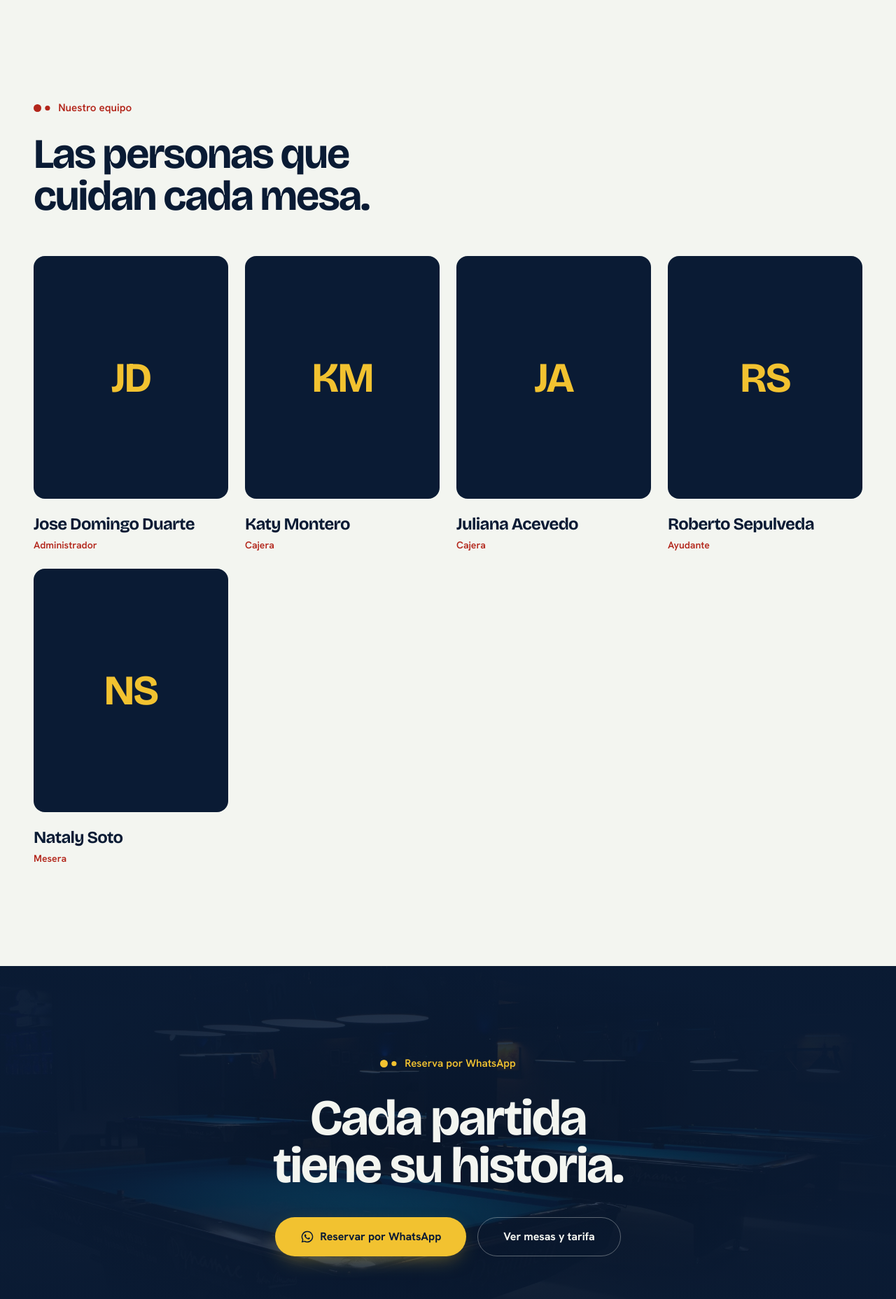
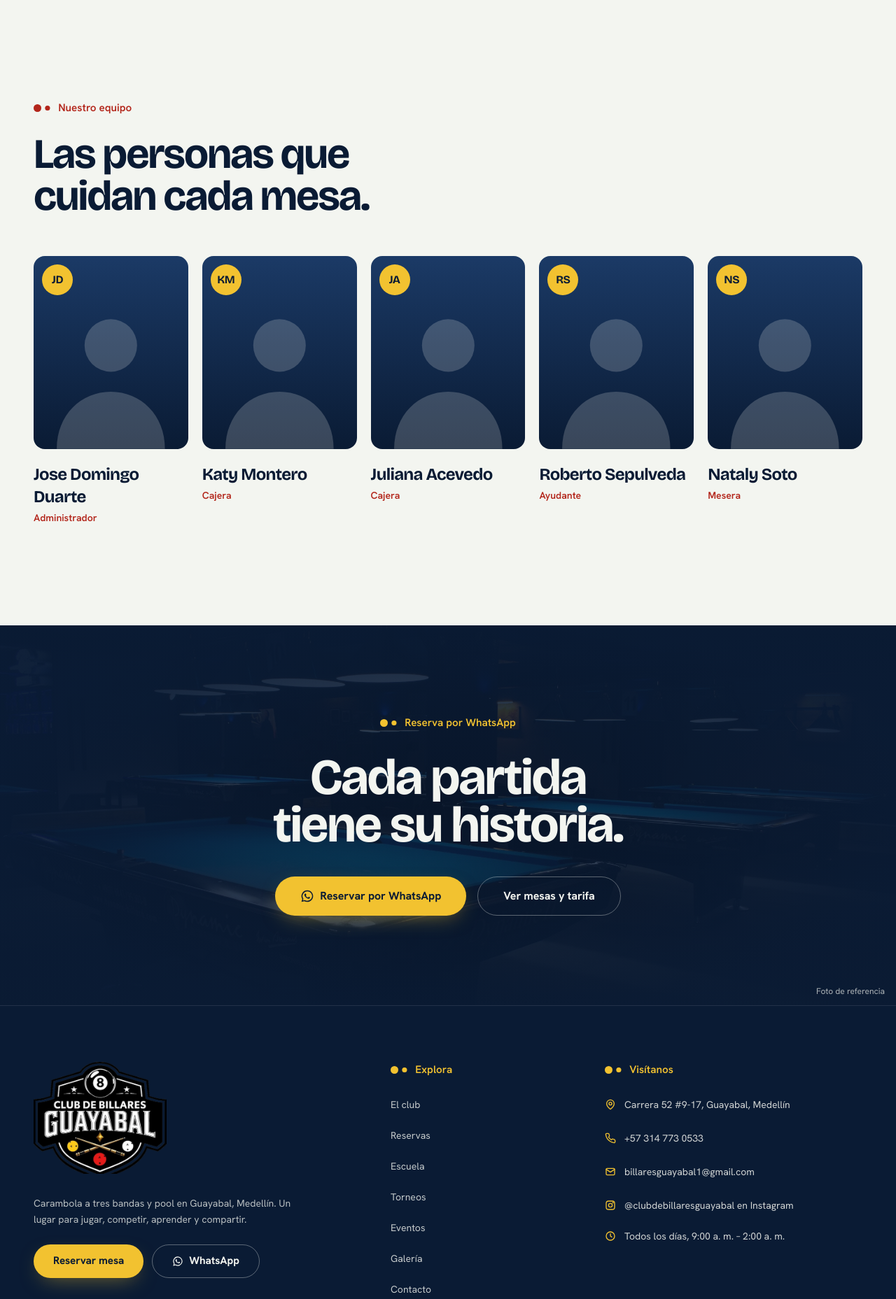
Before and after one commit to felipe95011015221-cell/billares-guayabal-python, a Django app: page /club/ in a window 1280 px wide. Shown: the part 4643-6500 px from the top of the page at 70% size. Run offline with Django 5.2, Linux system fonts and the light colour scheme; data that the repository does not hold is empty; style sheets or scripts are compiled from the project's sources; parts of the project's set-up code (start-up, migrations or seed data) failed here and were passed over.

Commit message:
Equipo: avatar con iniciales mientras llegan las fotos

```diff
--- a/club/templates/club/parciales/club_equipo.html
+++ b/club/templates/club/parciales/club_equipo.html
@@ -7,15 +7,17 @@
       <p class="eyebrow mb-6">Nuestro equipo</p>
       <h2 id="equipo-titulo" class="titulo-seccion">Las personas que cuidan cada mesa.</h2>
     </div>
-    <ul class="mt-14 grid gap-6 sm:grid-cols-2 lg:grid-cols-4">
+    <ul class="mt-14 grid grid-cols-2 gap-x-5 gap-y-10 sm:grid-cols-3 lg:grid-cols-5">
       {% for p in equipo %}
       <li class="revelar">
         <article class="h-full">
-          <div class="relative aspect-[4/5] overflow-hidden rounded-2xl bg-carbon">
+          <div class="relative aspect-[4/5] overflow-hidden rounded-2xl bg-gradient-to-b from-carbon-3 to-carbon">
             {% if p.foto %}<img src="{% static 'club/img/'|add:p.foto %}" alt="{{ p.nombre }}, {{ p.cargo }}" loading="lazy" class="absolute inset-0 h-full w-full object-cover">
-            {% else %}<span class="absolute inset-0 grid place-items-center font-display text-6xl text-oro" aria-hidden="true">{{ p.iniciales }}</span>{% endif %}
+            {% else %}{# avatar mientras llega la foto #}
+            <svg viewBox="0 0 80 100" class="absolute inset-x-0 bottom-0 mx-auto h-[80%] w-auto text-marfil/20" aria-hidden="true"><circle cx="40" cy="33" r="17" fill="currentColor"/><path d="M5 100c0-22 15.7-37 35-37s35 15 35 37z" fill="currentColor"/></svg>
+            <span class="absolute left-3 top-3 grid h-11 w-11 place-items-center rounded-full bg-oro font-display text-base text-carbon" aria-hidden="true">{{ p.iniciales }}</span>{% endif %}
           </div>
-          <h3 class="mt-5 font-display text-2xl">{{ p.nombre }}</h3>
+          <h3 class="mt-5 font-display text-xl sm:text-2xl">{{ p.nombre }}</h3>
           <p class="mt-1 text-sm font-semibold text-oro-oscuro">{{ p.cargo }}</p>
           {% if p.descripcion %}<p class="mt-3 text-sm leading-relaxed text-carbon/75">{{ p.descripcion }}</p>{% endif %}
         </article>
```
